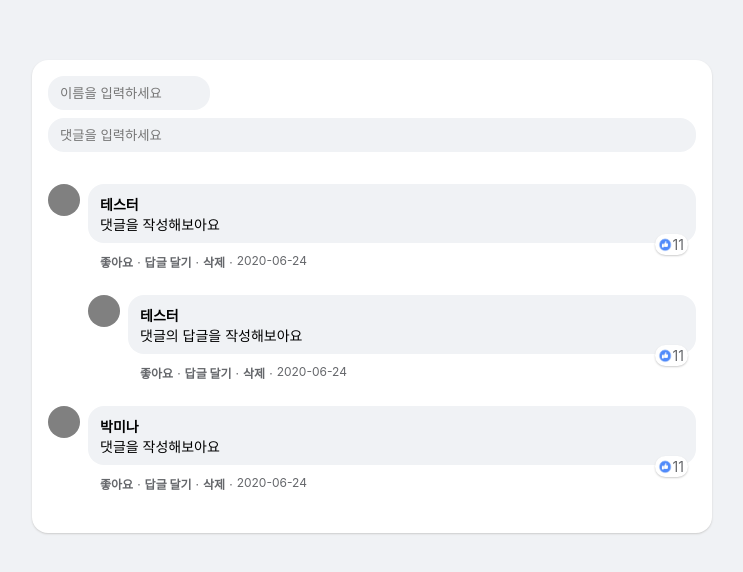
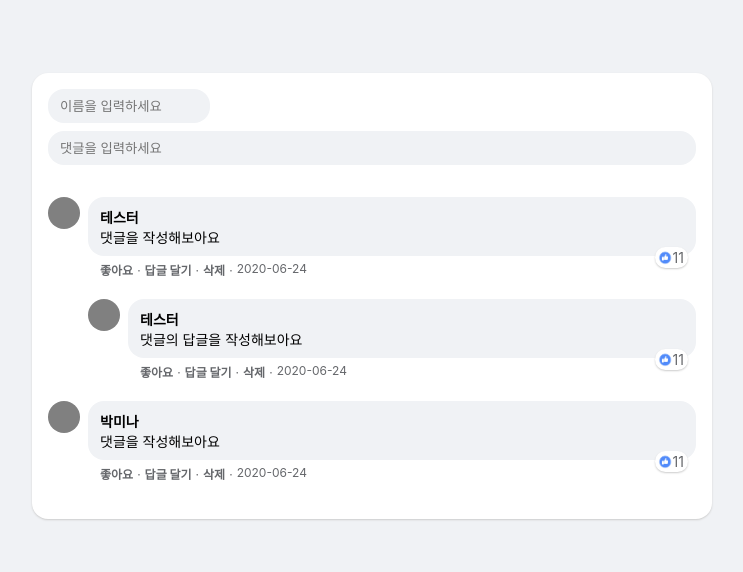
Before and after one commit to soheee94/facebook-comments, a React (Create React App) app: page / in a window 1280 px wide. Shown: the part 104-676 px from the top of the page, without its empty margins (268-1011 px from the left). Built offline with nearby package versions, Linux system fonts and the light colour scheme.

Commit message:
댓글 액션 컴포넌트 padding 조정

```diff
--- a/src/components/CommentItem.js
+++ b/src/components/CommentItem.js
@@ -67,7 +67,7 @@ const CommentText = styled.div`
 `;
 
 const CommentActions = styled.ul`
-  padding: 10px 12px 9px 12px;
+  padding: 5px 0px 5px 12px;
   display: flex;
   color: ${palette.gray};
 
```
